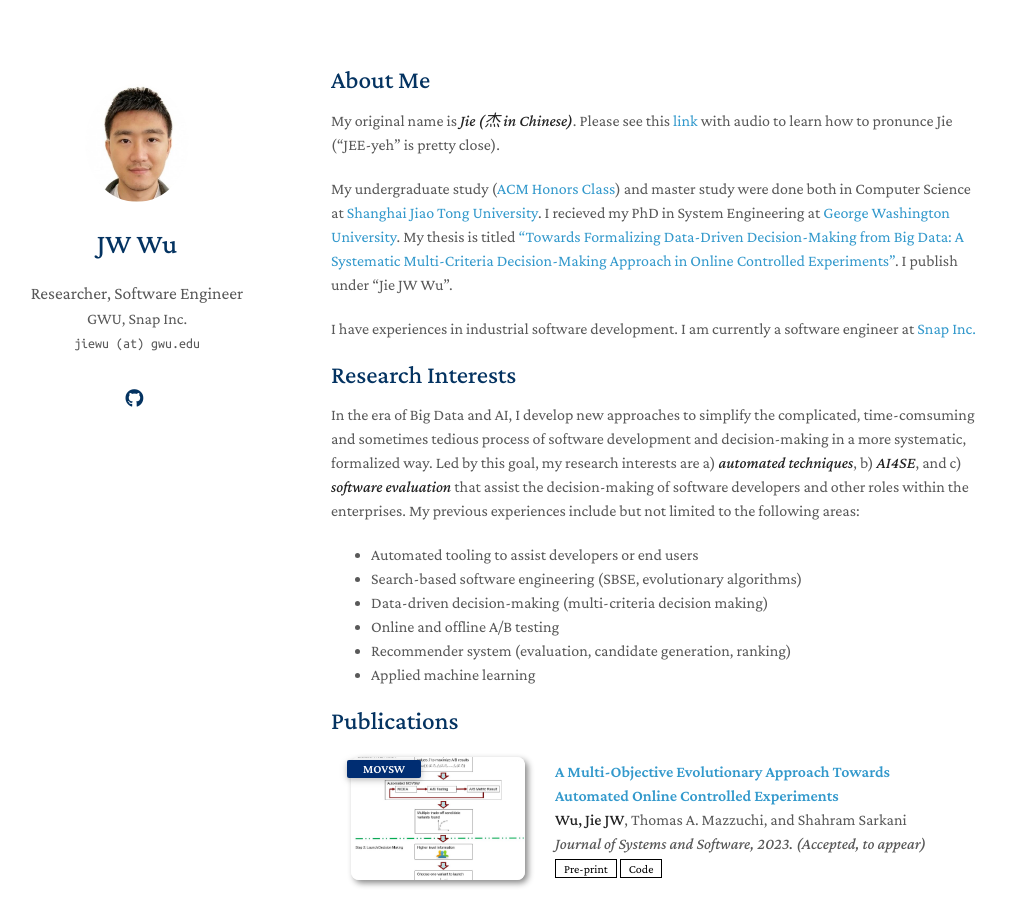
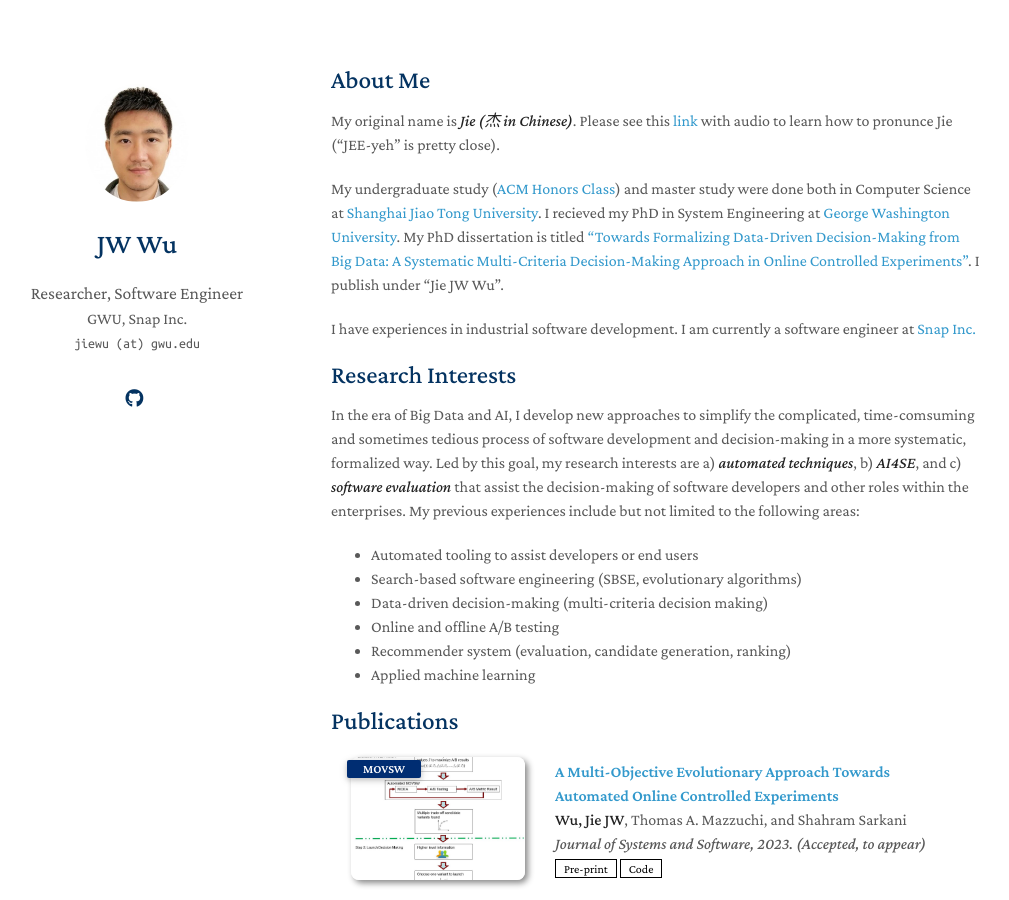
Before and after one commit to yaoyao-liu/minimal-light, a Jekyll site: the page built from index.md, in a window 1280 px wide and 900 px high. Shown: the whole window, without its empty margins (139-1148 px from the left). Built offline with Jekyll 4.4.1, drawn with Linux system fonts in a browser that asks for light colours; nearby versions of some CDN libraries; a style sheet for code colours, icons or effects is not loaded; our own code applies the rules of GitHub Pages for plain Markdown files.

Commit message:
Update index.md

```diff
--- a/index.md
+++ b/index.md
@@ -5,7 +5,7 @@
 ## About Me
 My original name is _**Jie (杰 in Chinese)**_. Please see this [link](https://en.wiktionary.org/wiki/ji%C3%A9) with audio to learn how to pronunce Jie ("JEE-yeh" is pretty close).
 
-My undergraduate study ([ACM Honors Class](https://acm.sjtu.edu.cn/home)) and master study were done both in Computer Science at [Shanghai Jiao Tong University](https://www.cs.sjtu.edu.cn/en/). I recieved my PhD in System Engineering at [George Washington University](https://www.seas.gwu.edu/). My thesis is titled ["Towards Formalizing Data-Driven Decision-Making from Big Data: A Systematic Multi-Criteria Decision-Making Approach in Online Controlled Experiments"](https://www.proquest.com/docview/2784774986?pq-origsite=gscholar&fromopenview=true). I publish under "Jie JW Wu".
+My undergraduate study ([ACM Honors Class](https://acm.sjtu.edu.cn/home)) and master study were done both in Computer Science at [Shanghai Jiao Tong University](https://www.cs.sjtu.edu.cn/en/). I recieved my PhD in System Engineering at [George Washington University](https://www.seas.gwu.edu/). My PhD dissertation is titled ["Towards Formalizing Data-Driven Decision-Making from Big Data: A Systematic Multi-Criteria Decision-Making Approach in Online Controlled Experiments"](https://www.proquest.com/docview/2784774986?pq-origsite=gscholar&fromopenview=true). I publish under "Jie JW Wu".
 
 I have experiences in industrial software development. I am currently a software engineer at [Snap Inc.](https://snap.com/en-US)
 
```
